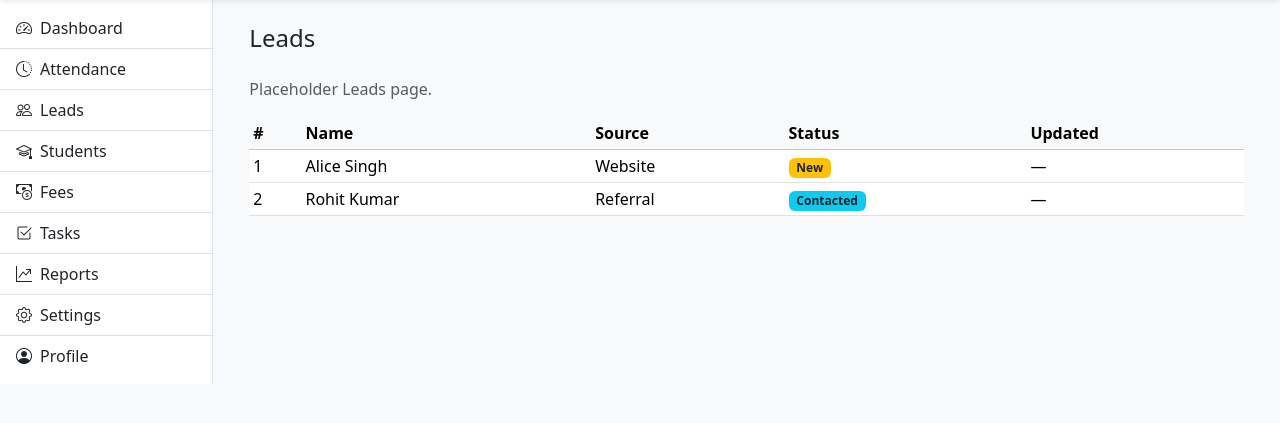
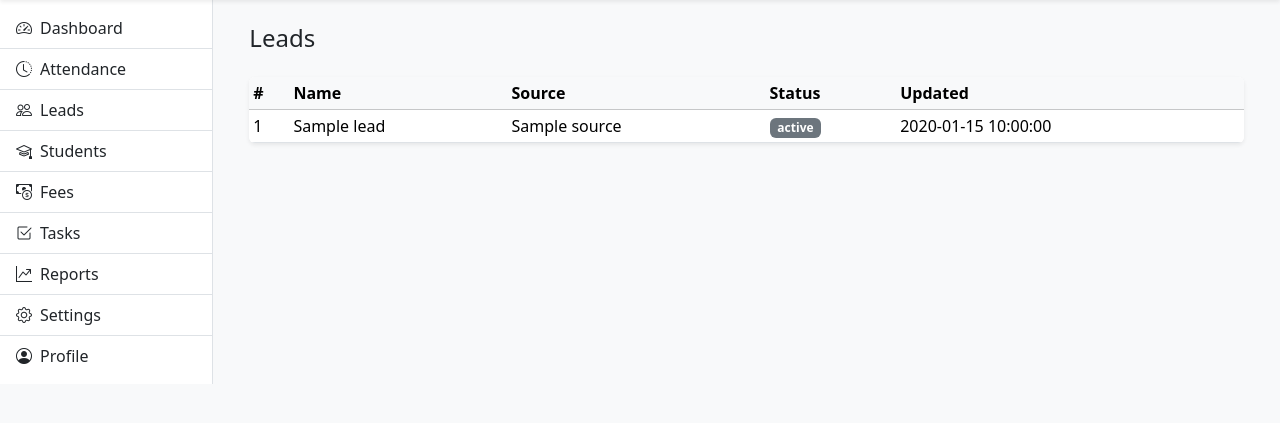
Before and after one commit to psychicloop/EduDAP-CRM, a Python web app: template edudap-office/app/templates/leads.html in a window 1280 px wide. Shown: the part 60-483 px from the top of the page. Run offline with Jinja, Linux system fonts and the light colour scheme; the template is opened without the code that fills it: most values are stand-ins (such as "Sample title", 1, 10 or a date in 2020).

Commit message:
Update leads.html

```diff
--- a/edudap-office/app/templates/leads.html
+++ b/edudap-office/app/templates/leads.html
@@ -4,15 +4,24 @@
 {% block content %}
 <div class="container-fluid">
   <h1 class="h4 mb-4">Leads</h1>
-  <p class="text-muted">Placeholder Leads page.</p>
-  <div class="table-responsive">
-    <table class="table table-sm align-middle">
+  <div class="table-responsive shadow-sm bg-white rounded">
+    <table class="table table-sm align-middle mb-0">
       <thead class="table-light">
         <tr><th>#</th><th>Name</th><th>Source</th><th>Status</th><th>Updated</th></tr>
       </thead>
       <tbody>
-        <tr><td>1</td><td>Alice Singh</td><td>Website</td><td><span class="badge bg-warning text-dark">New</span></td><td>—</td></tr>
-        <tr><td>2</td><td>Rohit Kumar</td><td>Referral</td><td><span class="badge bg-info text-dark">Contacted</span></td><td>—</td></tr>
+        {% for l in leads %}
+        <tr>
+          <td>{{ l.id }}</td>
+          <td>{{ l.name }}</td>
+          <td>{{ l.source }}</td>
+          <td>
+            {% set b = {'New':'warning','Contacted':'info','Qualified':'success'}[l.status] if l.status in ['New','Contacted','Qualified'] else 'secondary' %}
+            <span class="badge text-bg-{{ b }}">{{ l.status }}</span>
+          </td>
+          <td>{{ l.updated }}</td>
+        </tr>
+        {% endfor %}
       </tbody>
     </table>
   </div>
```
